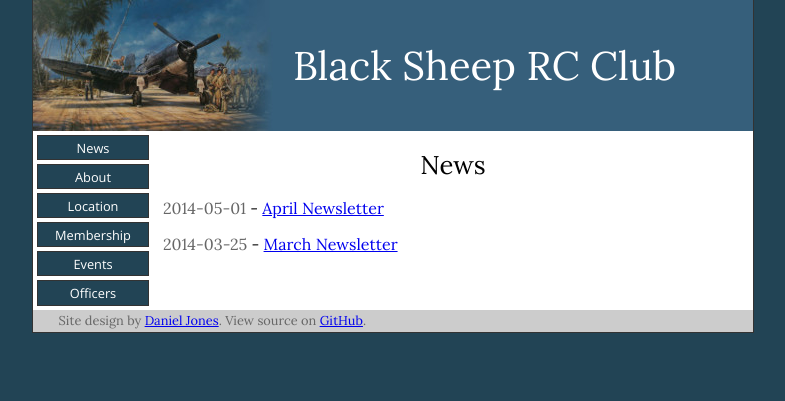
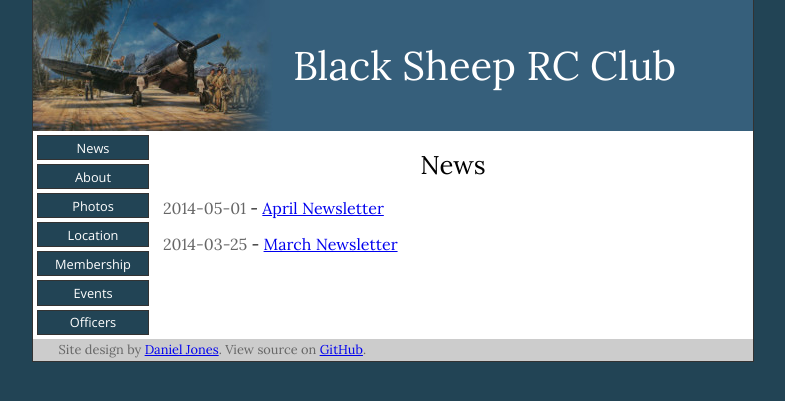
Before and after one commit to tortxof/blacksheeprcclub-www, a Jekyll site: the page built from index.html, in a window 1280 px wide. Shown: the top 401 px of the page, without its empty margins (247-1032 px from the left). Built offline with Jekyll 4.4.1, drawn with Linux system fonts in a browser that asks for light colours.

Commit message:
Added photos to nav.

```diff
--- a/_includes/nav.html
+++ b/_includes/nav.html
@@ -1,6 +1,7 @@
 <ul>
 <li><a href="/">News</a></li>
 <li><a href="/about/">About</a></li>
+<li><a href="/photos/">Photos</a></li>
 <li><a href="/location/">Location</a></li>
 <li><a href="/membership/">Membership</a></li>
 <li><a href="/events/">Events</a></li>
```
